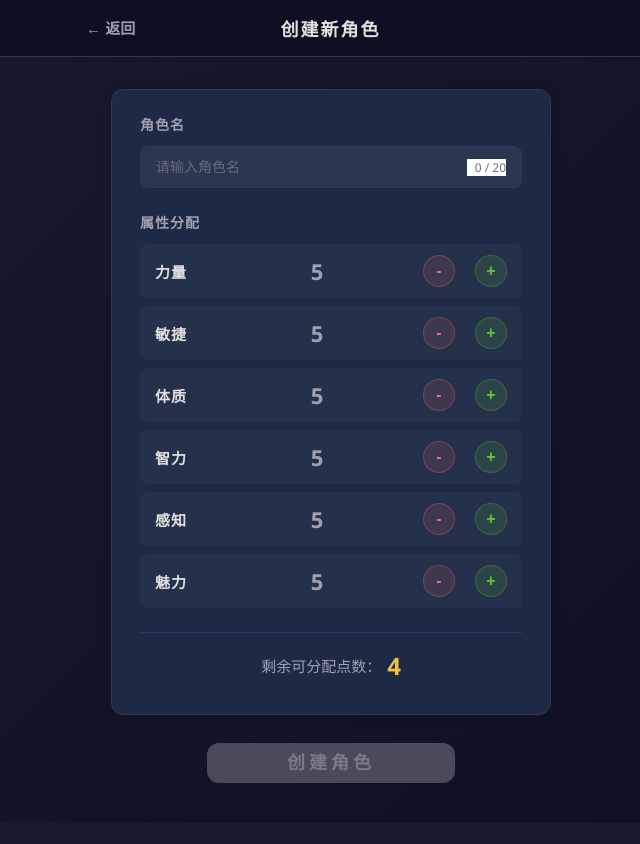
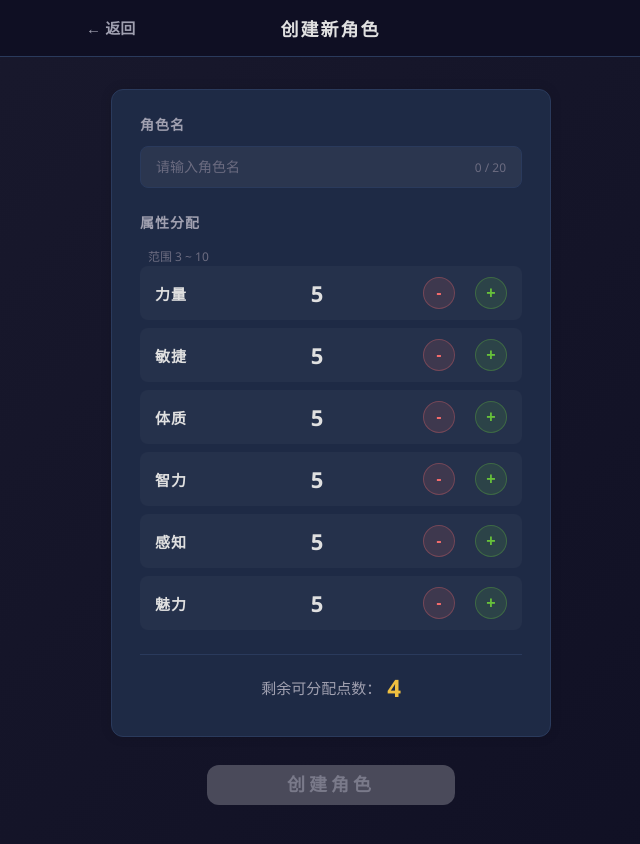
Before and after one commit to YBIGB/game-dnd, a Vue app: page /create-character in a window 1280 px wide. Shown: the whole page, without its empty margins (309-949 px from the left). Before the commit the page ends 823 px from the top, so only its background shows below. Built offline with nearby package versions, Linux system fonts and the light colour scheme.

Commit message:
feat: 调整创建角色页属性范围为3-10，修复数字颜色样式

```diff
--- a/src/pages/CreateCharacter.vue
+++ b/src/pages/CreateCharacter.vue
@@ -30,6 +30,7 @@
         <!-- 属性分配区域 -->
         <div class="field-section">
           <label class="field-label">属性分配</label>
+          <span class="stat-hint">范围 3 ~ 10</span>
           <div class="stats-container">
             <div
               v-for="stat in statDefs"
@@ -48,7 +49,7 @@
                 <el-button
                   circle
                   size="small"
-                  :disabled="stats[stat.key] <= 0"
+                  :disabled="stats[stat.key] <= MIN_STAT"
                   class="ctrl-btn minus-btn"
                   @click="adjustStat(stat.key, -1)"
                 >
@@ -57,7 +58,7 @@
                 <el-button
                   circle
                   size="small"
-                  :disabled="stats[stat.key] >= 15 || remainingPoints <= 0"
+                  :disabled="stats[stat.key] >= MAX_STAT || remainingPoints <= 0"
                   class="ctrl-btn plus-btn"
                   @click="adjustStat(stat.key, 1)"
                 >
@@ -116,6 +117,8 @@ const name = ref("")
 
 // 六维初始全5，额外4点自由分配
 const INITIAL_STAT = 5
+const MIN_STAT = 3
+const MAX_STAT = 10
 const FREE_POINTS = 4
 
 const stats = reactive({
@@ -140,7 +143,7 @@ let changeTimer = null
 // 调整属性
 function adjustStat(key, delta) {
   const newVal = stats[key] + delta
-  if (newVal < 0 || newVal > 15) return
+  if (newVal < MIN_STAT || newVal > MAX_STAT) return
   if (delta > 0 && remainingPoints.value <= 0) return
 
   stats[key] = newVal
@@ -167,9 +170,9 @@ const canCreate = computed(() => {
 
 // 属性值颜色
 function valueColor(val) {
-  if (val >= 13) return "var(--hp-green)"
-  if (val >= 9) return "var(--text-primary)"
-  if (val >= 5) return "var(--text-secondary)"
+  if (val >= 8) return "var(--hp-green)"
+  if (val >= 6) return "var(--accent-gold)"
+  if (val === 5) return "var(--text-primary)"
   return "var(--hp-red)"
 }
 
@@ -275,6 +278,14 @@ function goBack() {
   margin-bottom: 0;
 }
 
+.stat-hint {
+  display: inline-block;
+  margin-left: 8px;
+  font-size: 12px;
+  font-weight: 400;
+  color: var(--text-muted);
+}
+
 .field-label {
   display: block;
   font-size: 14px;
@@ -310,7 +321,14 @@ function goBack() {
 }
 
 .name-input :deep(.el-input__count) {
+  background: transparent;
   color: var(--text-muted);
+  font-size: 12px;
+}
+.name-input :deep(.el-input__count .el-input__count-inner) {
+  background: transparent;
+  color: var(--text-muted);
+  font-size: 12px;
 }
 
 .stats-container {
```
